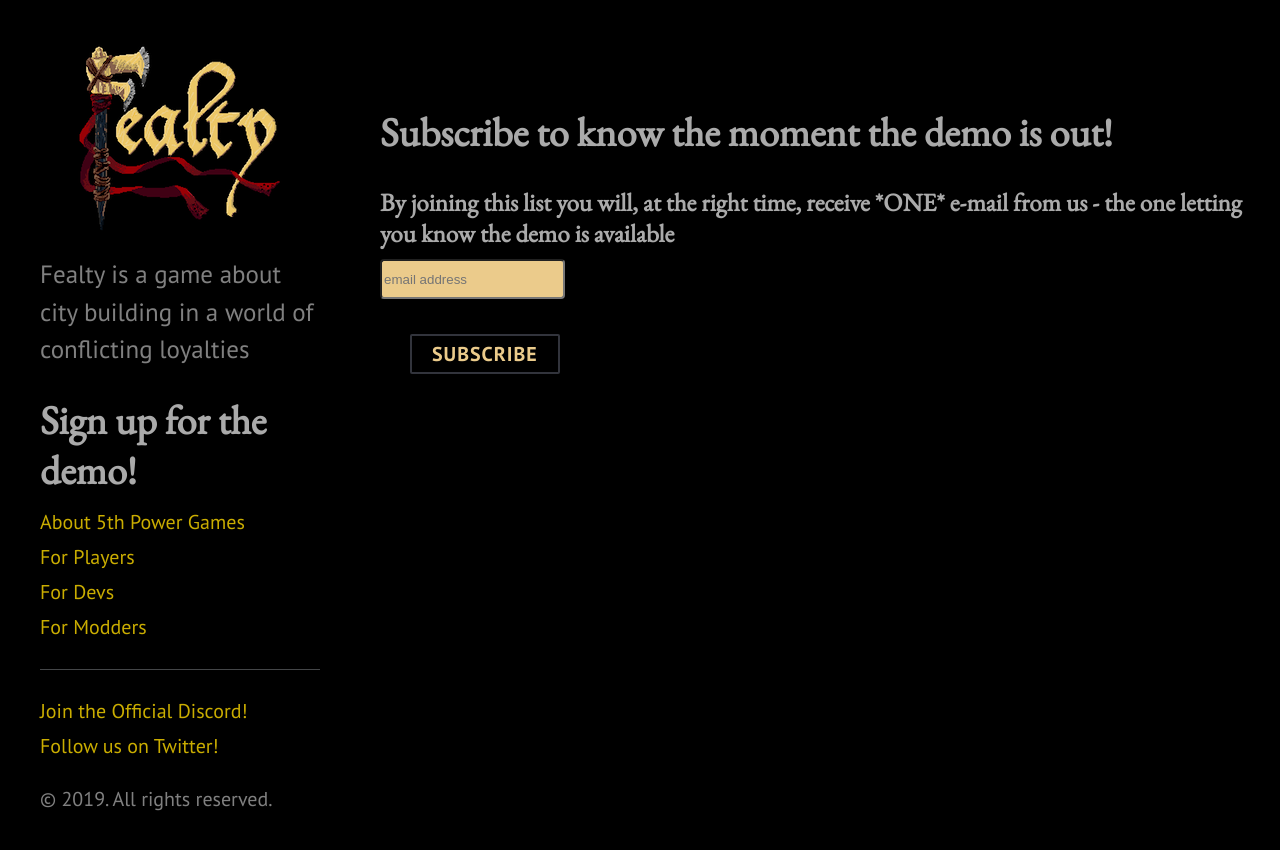
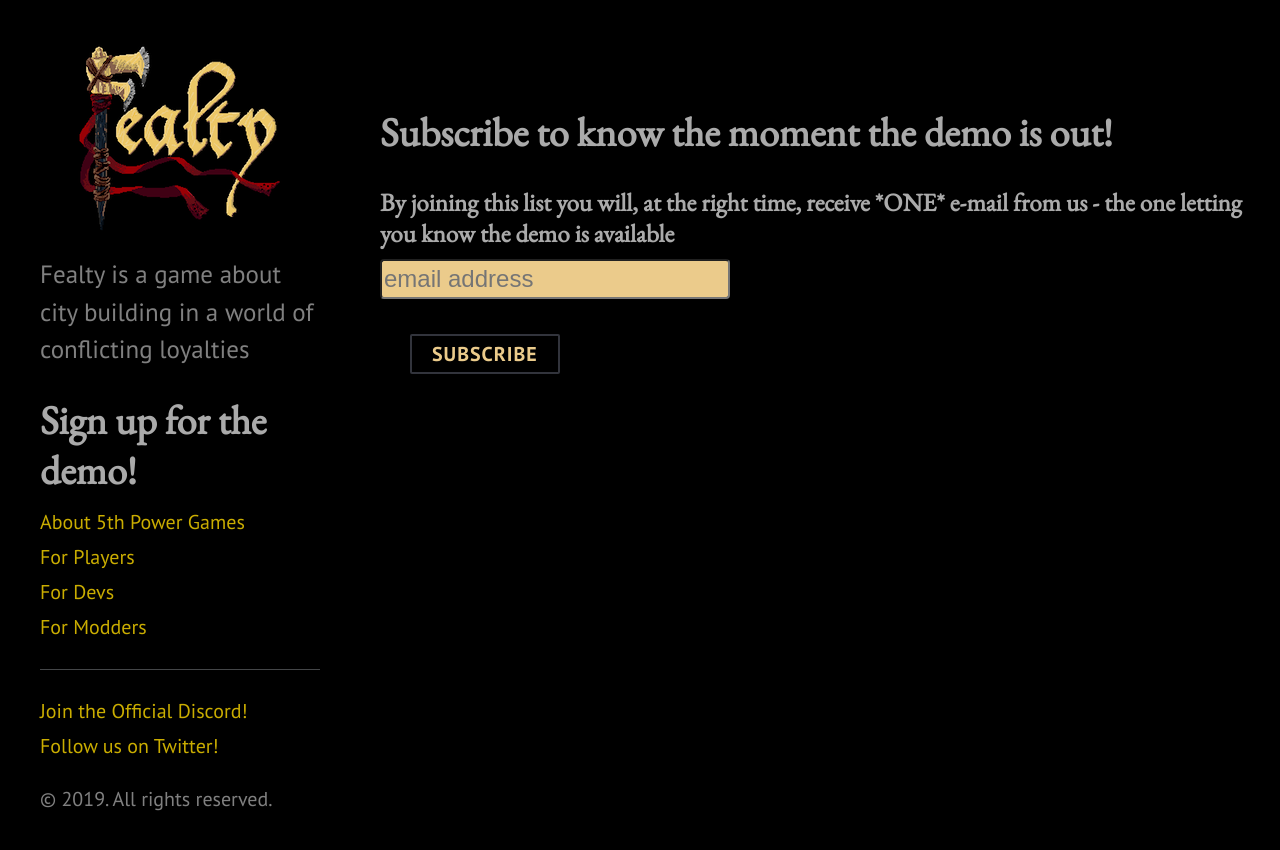
Before and after one commit to sdporres/fealtyweb, a Jekyll site: the page built from pledge.md, in a window 1280 px wide. Shown: the top 850 px of the page. Built offline with Jekyll 4.4.1, drawn with Linux system fonts in a browser that asks for light colours.

Commit message:
make email input longer and increase fontsize

```diff
--- a/public/css/fealty.css
+++ b/public/css/fealty.css
@@ -66,5 +66,7 @@
 
 input[type=email] {
    background-color: #ebcb8b;
+   font-size: 24px;
    height: 40px;
+   width: 350px;
 }
```
